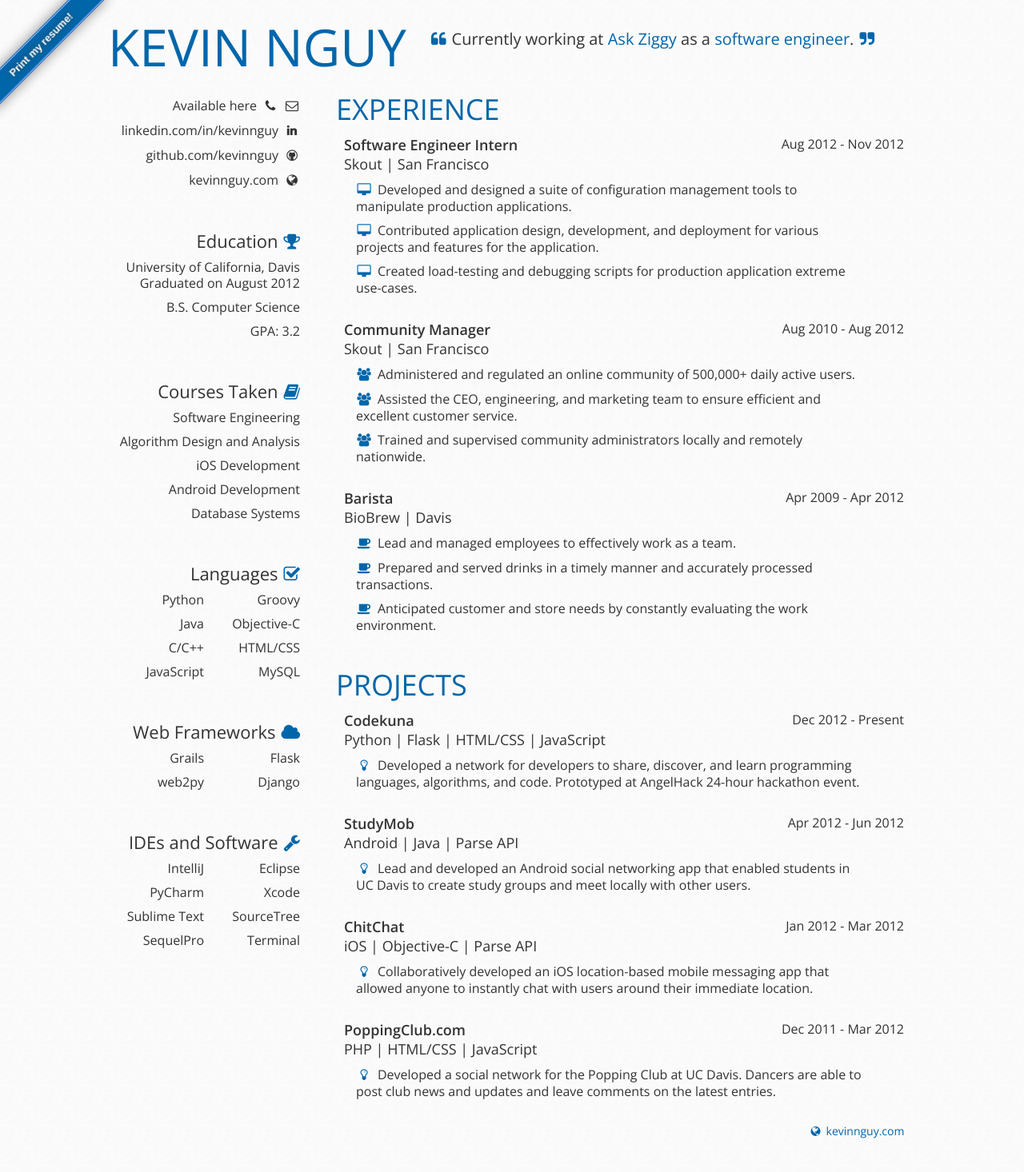
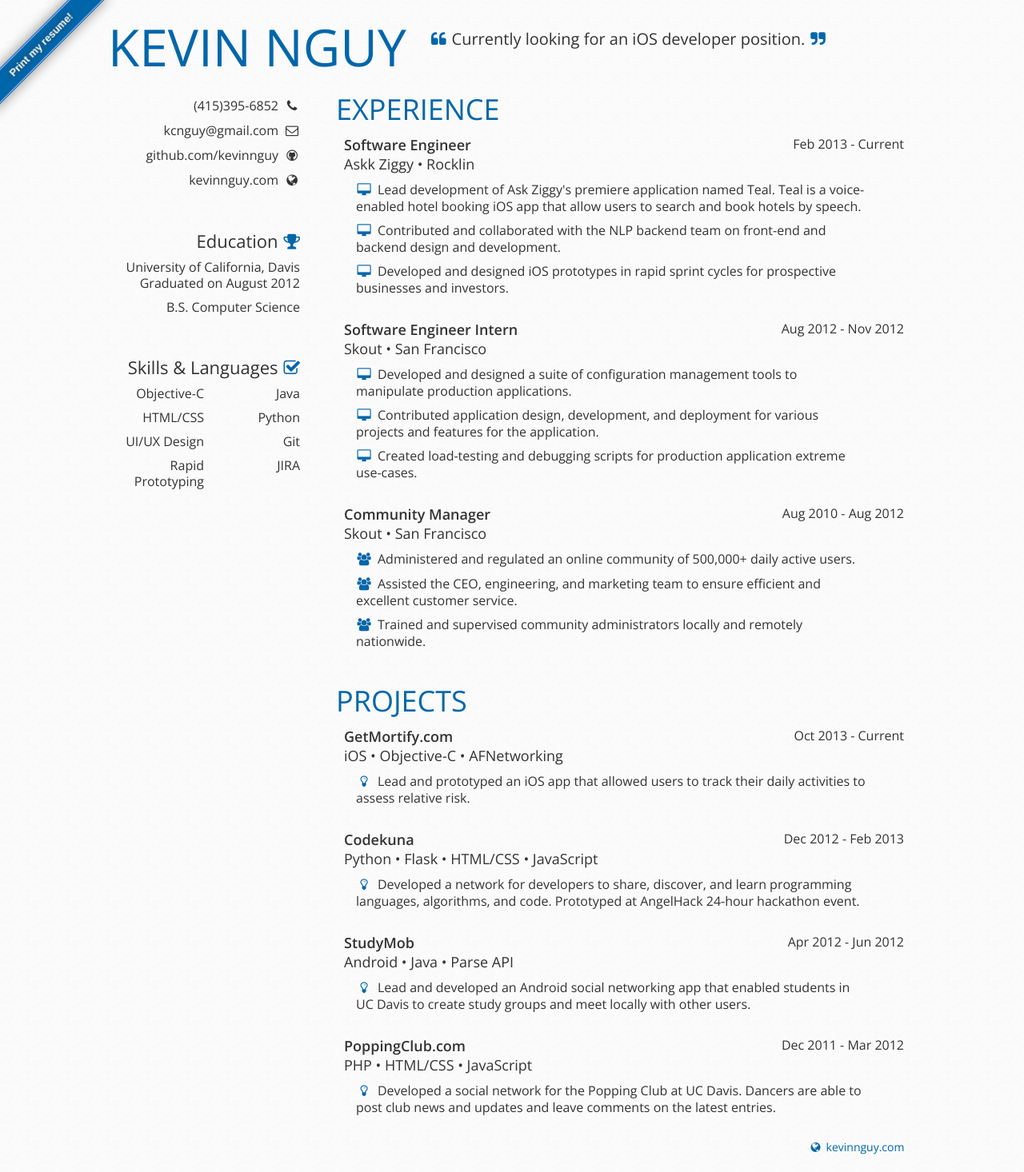
Before and after one commit to kevinnguy/kevinnguy.github.com, a Jekyll site: the page resume.html, which Jekyll copies as it is, in a window 1280 px wide. Shown: the whole page at 80% size. Built offline with Jekyll 4.4.1, drawn with Linux system fonts in a browser that asks for light colours.

Commit message:
Updated resume

```diff
--- a/resume.html
+++ b/resume.html
@@ -8,7 +8,7 @@
   <head>
     <meta charset="utf-8" />
     <meta http-equiv="X-UA-Compatible" content="IE=edge,chrome=1" />	<!-- Force Latest IE rendering engine -->
-    <title>Kevin Nguy | Resume</title>
+    <title>Kevin Nguy &bull; Resume</title>
 
     <!--[if lt IE 9]>
       <script src="http://html5shim.googlecode.com/svn/trunk/html5.js"></script>
@@ -40,7 +40,7 @@
         <a href='http://kevinnguy.com' target="_blank">Kevin Nguy</a>
       </div>
       <div id="objective">
-        <p><a class="icon-quote-left description"></a>Currently working at <a href="http://ask-ziggy.com" target="_blank">Ask Ziggy</a> as a <a>software engineer</a>.<a class="icon-quote-right icon"></a></p>
+        <p><a class="icon-quote-left description"></a>Currently looking for an iOS developer position.<a class="icon-quote-right icon"></a></p>
       </div>
     </div>
 
@@ -49,11 +49,11 @@
         <section id="info">
           <ul id="social">
             <li>
-              <a href="http://linkedin.com/in/kevinnguy" onClick="_gaq.push(['_trackEvent', 'Link', 'Click', 'Sidebar LinkedIn']);" title="Connect with me" target="_blank">Available here</a><a class="icon-phone icon" title="Call me"></a><a class="icon-envelope icon" title="Email me"></a>
+              <a href="http://linkedin.com/in/kevinnguy" onClick="_gaq.push(['_trackEvent', 'Link', 'Click', 'Sidebar LinkedIn']);" title="Connect with me" target="_blank">(415)395-6852</a><a class="icon-phone icon" title="Call me"></a>
             </li>
 
             <li>
-              <a href="http://linkedin.com/in/kevinnguy" onClick="_gaq.push(['_trackEvent', 'Link', 'Click', 'Sidebar LinkedIn']);" title="Connect with me" target="_blank">linkedin.com/in/kevinnguy</a><a href="http://linkedin.com/in/kevinnguy" class="icon-linkedin icon" onClick="_gaq.push(['_trackEvent', 'Link', 'Click', 'Sidebar LinkedIn']);" title="Connect with me" target="_blank"></a>
+              <a href="mailto:kcnguy@gmail.com" onClick="_gaq.push(['_trackEvent', 'Link', 'Click', 'Sidebar LinkedIn']);" title="Connect with me" target="_blank">kcnguy@gmail.com</a></a><a class="icon-envelope icon" title="Email me"></a>
             </li>
 
             <li>
@@ -69,39 +69,16 @@
           <ul id="social">
             <li>University of California, Davis</br>Graduated on August 2012</li>
             <li>B.S. Computer Science</li>
-            <li>GPA: 3.2</li>
           </ul>
 
-          <div id="courses">Courses Taken<a class="icon-book icon"></a></div>
+          <div id="languages">Skills & Languages<a class="icon-check icon"></a></div>
           <ul id="social">
-            <li>Software Engineering</li>
-            <li>Algorithm Design and Analysis</li>
-            <li>iOS Development</li>
-            <li>Android Development</li>
-            <li>Database Systems</li>
+            <li>Java<span class="two columns">Objective-C</span></li>
+            <li>Python<span class="two columns">HTML/CSS</span></li>
+            <li>Git<span class="two columns">UI/UX Design</span></li>
+            <li>JIRA<span class="two columns">Rapid Prototyping</span></li>
           </ul>
 
-          <div id="languages">Languages<a class="icon-check icon"></a></div>
-          <ul id="social">
-            <li>Groovy<span class="two columns">Python</span></li>
-            <li>Objective-C<span class="two columns">Java</span></li>
-            <li>HTML/CSS<span class="two columns">C/C++</span></li>
-            <li>MySQL<span class="two columns">JavaScript</span></li>
-          </ul>
-
-          <div id="languages">Web Frameworks<a class="icon-cloud icon"></a></div>
-          <ul id="social">
-            <li>Flask<span class="two columns">Grails</span></li>
-            <li>Django<span class="two columns">web2py</span></li>
-          </ul>
-
-          <div id="languages">IDEs and Software<a class="icon-wrench icon"></a></div>
-          <ul id="social">
-            <li>Eclipse<span class="two columns">IntelliJ</span></li>
-            <li>Xcode<span class="two columns">PyCharm</span></li>
-            <li>SourceTree<span class="two columns">Sublime Text</span></li>
-            <li>Terminal<span class="two columns">SequelPro</span></li>
-          </ul>
         </section>
       </div>
 
@@ -111,7 +88,16 @@
         </div>
 
         <dl class="fourteen columns bottom">
-          <dt><p class="nine columns bigfont"><strong>Software Engineer Intern</strong></br>Skout | San Francisco</p><span class="three columns right">Aug 2012 - Nov 2012</span></dt>
+          <dt><p class="nine columns bigfont"><strong>Software Engineer</strong></br>Askk Ziggy &bull; Rocklin</p><span class="three columns right">Feb 2013 - Current</span></dt>
+          <ul>
+            <li class="eleven columns offset-by-one"><a class="icon-desktop description"></a>Lead development of Ask Ziggy's premiere application named Teal. Teal is a voice-enabled hotel booking iOS app that allow users to search and book hotels by speech.</li>
+            <li class="eleven columns offset-by-one"><a class="icon-desktop description"></a>Contributed and collaborated with the NLP backend team on front-end and backend design and development.</li>
+            <li class="eleven columns offset-by-one"><a class="icon-desktop description"></a>Developed and designed iOS prototypes in rapid sprint cycles for prospective businesses and investors.</li>
+          </ul>
+        </dl>
+
+        <dl class="fourteen columns bottom">
+          <dt><p class="nine columns bigfont"><strong>Software Engineer Intern</strong></br>Skout &bull; San Francisco</p><span class="three columns right">Aug 2012 - Nov 2012</span></dt>
           <ul>
             <li class="eleven columns offset-by-one"><a class="icon-desktop description"></a>Developed and designed a suite of configuration management tools to manipulate production applications.</li>
             <li class="eleven columns offset-by-one"><a class="icon-desktop description"></a>Contributed application design, development, and deployment for various projects and features for the application.</li>
@@ -120,7 +106,7 @@
         </dl>
 
         <dl class="fourteen columns bottom">
-          <dt><p class="nine columns bigfont"><strong>Community Manager</strong></br>Skout | San Francisco</p><span class="three columns right">Aug 2010 - Aug 2012</span></dt>
+          <dt><p class="nine columns bigfont"><strong>Community Manager</strong></br>Skout &bull; San Francisco</p><span class="three columns right">Aug 2010 - Aug 2012</span></dt>
           <ul>
             <li class="eleven columns offset-by-one"><a class="icon-group description"></a>Administered and regulated an online community of 500,000+ daily active users.</li>
             <li class="eleven columns offset-by-one"><a class="icon-group description"></a>Assisted the CEO, engineering, and marketing team to ensure efficient and excellent customer service.</li>
@@ -128,42 +114,33 @@
           </ul>
         </dl>
 
-        <dl class="fourteen columns bottom">
-          <dt><p class="nine columns bigfont"><strong>Barista</strong></br>BioBrew | Davis</p><span class="three columns right">Apr 2009 - Apr 2012</span></dt>
-          <ul>
-            <li class="eleven columns offset-by-one"><a class="icon-coffee description"></a>Lead and managed employees to effectively work as a team.</li>
-            <li class="eleven columns offset-by-one"><a class="icon-coffee description"></a>Prepared and served drinks in a timely manner and accurately processed transactions.</li>
-            <li class="eleven columns offset-by-one"><a class="icon-coffee description"></a>Anticipated customer and store needs by constantly evaluating the work environment.</li>
-          </ul>
-        </dl>
-
         <div id="projects" class="thirteen columns">
           <a>Projects</a>
         </div>
 
+       <dl class="fourteen columns bottom">
+          <dt><p class="nine columns bigfont"><strong>GetMortify.com</strong></br>iOS &bull; Objective-C &bull; AFNetworking</p><span class="three columns right">Oct 2013 - Current</span></dt>
+          <ul>
+            <li class="eleven columns offset-by-one"><a class="icon-lightbulb description"></a>Lead and prototyped an iOS app that allowed users to track their daily activities to assess relative risk.</li>
+          </ul>
+        </dl>
+
         <dl class="fourteen columns bottom">
-          <dt><p class="nine columns bigfont"><strong>Codekuna</strong></br>Python | Flask | HTML/CSS | JavaScript</p><span class="three columns right">Dec 2012 - Present</span></dt>
+          <dt><p class="nine columns bigfont"><strong>Codekuna</strong></br>Python &bull; Flask &bull; HTML/CSS &bull; JavaScript</p><span class="three columns right">Dec 2012 - Feb 2013</span></dt>
           <ul>
             <li class="eleven columns offset-by-one"><a class="icon-lightbulb description"></a>Developed a network for developers to share, discover, and learn programming languages, algorithms, and code. Prototyped at AngelHack 24-hour hackathon event.</li>
           </ul>
         </dl>
 
         <dl class="fourteen columns bottom">
-          <dt><p class="nine columns bigfont"><strong>StudyMob</strong></br>Android | Java | Parse API</p><span class="three columns right">Apr 2012 - Jun 2012</span></dt>
+          <dt><p class="nine columns bigfont"><strong>StudyMob</strong></br>Android &bull; Java &bull; Parse API</p><span class="three columns right">Apr 2012 - Jun 2012</span></dt>
           <ul>
             <li class="eleven columns offset-by-one"><a class="icon-lightbulb description"></a>Lead and developed an Android social networking app that enabled students in UC Davis to create study groups and meet locally with other users.</li>
           </ul>
         </dl>
 
         <dl class="fourteen columns bottom">
-          <dt><p class="nine columns bigfont"><strong>ChitChat</strong></br>iOS | Objective-C | Parse API</p><span class="three columns right">Jan 2012 - Mar 2012</span></dt>
-          <ul>
-            <li class="eleven columns offset-by-one"><a class="icon-lightbulb description"></a>Collaboratively developed an iOS location-based mobile messaging app that allowed anyone to instantly chat with users around their immediate location.</li>
-          </ul>
-        </dl>
-
-        <dl class="fourteen columns bottom">
-          <dt><p class="nine columns bigfont"><strong>PoppingClub.com</strong></br>PHP | HTML/CSS | JavaScript</p><span class="three columns right">Dec 2011 - Mar 2012</span></dt>
+          <dt><p class="nine columns bigfont"><strong>PoppingClub.com</strong></br>PHP &bull; HTML/CSS &bull; JavaScript</p><span class="three columns right">Dec 2011 - Mar 2012</span></dt>
           <ul>
             <li class="eleven columns offset-by-one"><a class="icon-lightbulb description"></a>Developed a social network for the Popping Club at UC Davis. Dancers are able to post club news and updates and leave comments on the latest entries.</li>
           </ul>
```
